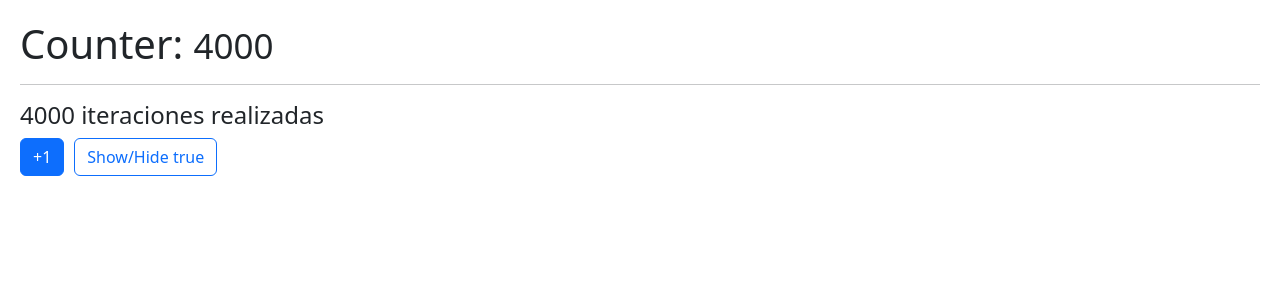
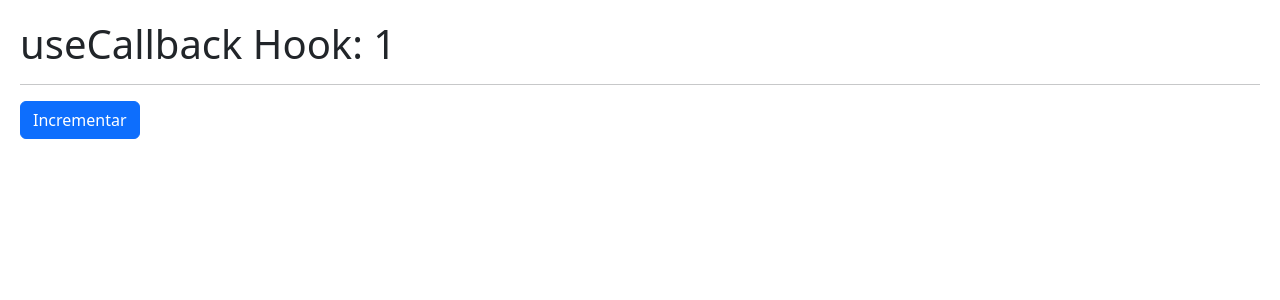
Before and after one commit to rocatoro18/hook-app, a React (Vite) app: page / in a window 1280 px wide. Shown: the top 300 px of the page. Built offline with nearby package versions, Linux system fonts and the light colour scheme.

Commit message:
Callback Hook

```diff
--- /dev/null
+++ b/src/06-memos/CallbackHook.jsx
@@ -0,0 +1,35 @@
+import { useCallback, useEffect, useState } from 'react';
+import { ShowIncrement } from './ShowIncrement';
+
+export const CallbackHook = () => {
+
+    const [counter,setCounter] = useState(1);
+
+    // (INCREMENTFATHER) NO SE VUELVE A DIBUJAR EL SHOW INCREMENT POR QUE ESTA MEMORIZADA LA
+    // FUNCION
+    // EL useCallback SIRVE PARA MEMORIZAR FUNCIONES
+    const incrementFather = useCallback(
+        (value)=>{
+        setCounter((c) => c + value );
+    },[])
+
+    // LAS FUNCIONES COMO LOS OBJETOS SIEMPRE APUNTAN A UN LUGAR DE MEMORIA DIFERENTE
+    /*
+    useEffect(()=>{
+        //incrementFather();
+    },[incrementFather])
+    */
+    /*
+    const incrementFather = () => {
+        setCounter(counter + 1);
+    }
+    */
+
+    return(
+        <>
+            <h1>useCallback Hook: {counter}</h1>
+            <hr/>
+            <ShowIncrement increment={incrementFather}/>
+        </>
+    )
+}
--- /dev/null
+++ b/src/06-memos/ShowIncrement.jsx
@@ -0,0 +1,18 @@
+import React from 'react';
+
+export const ShowIncrement = React.memo(({increment}) => {
+
+    // NO PUEDE MEMORIZAR CON MEMO PORQUE LAS FUNCIONES SE ALMACENAN EN DIFERENTES DIRECCIONES
+    // DE MEMORIA
+    console.log('Me volvi a generar');
+
+    return(
+        <button
+            className="btn btn-primary"
+            onClick={()=>{increment(5);
+            }}
+        >
+            Incrementar
+        </button>
+    )
+})
--- a/src/main.jsx
+++ b/src/main.jsx
@@ -11,9 +11,10 @@
 import { Layout } from './05-useLayoutEffect/Layout';
 import { Memorize } from './06-memos/Memorize';
 import { MemoHook } from './06-memos/MemoHook';
+import { CallbackHook } from './06-memos/CallbackHook';
 
 ReactDOM.createRoot(document.getElementById('root')).render(
   <React.StrictMode>
-    <MemoHook/>
+    <CallbackHook/>
   </React.StrictMode>,
 )
```
